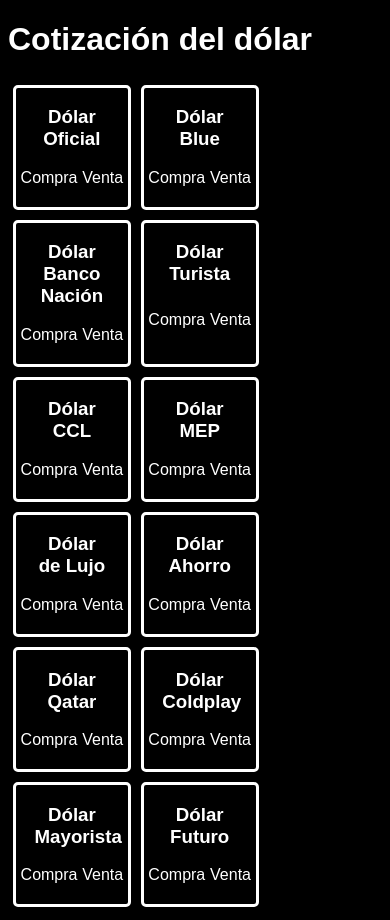
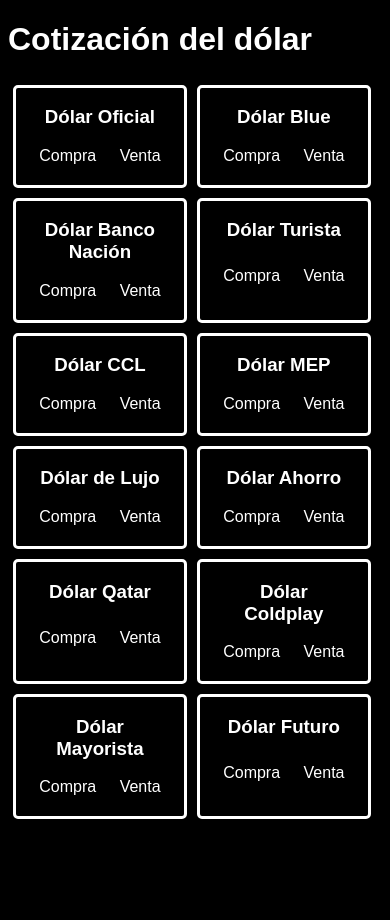
Before and after one commit to M4xxR5/Dollar-prices, a React app: page / in a window 390 px wide. After the commit the page ends 844 px from the top, so only its background shows below. Built offline with nearby package versions, Linux system fonts and the light colour scheme; no server answers.

Commit message:
Add: media queries

```diff
--- a/src/index.css
+++ b/src/index.css
@@ -16,7 +16,7 @@ body {
     margin: 0.3em;
     border: solid white 3px;
     border-radius: 5px;
-    width: 30%;
+    width: 45%;
     align-items: stretch;
     justify-content: space-between;
     text-align: center;
@@ -69,3 +69,9 @@ body {
 .modal__close-text {
     text-align: center;
 }
+
+@media (min-width: 576px) {
+    .widget {
+        width: 30%;
+    }
+}
```
